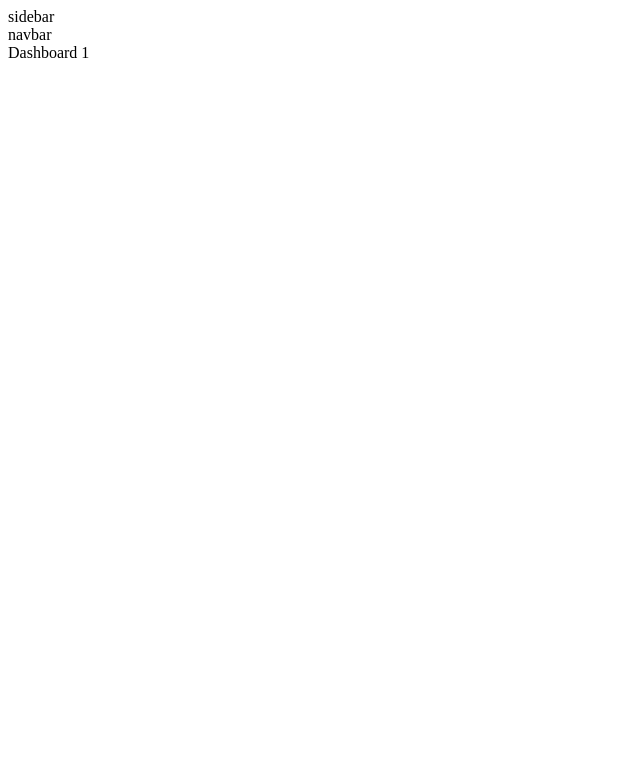
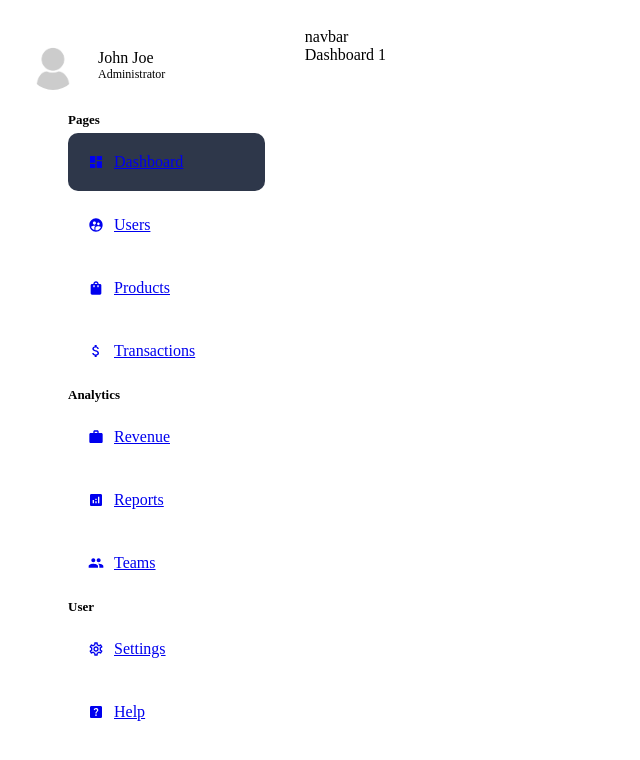
Before and after one commit to imkashishkathuria/admin-dashboard, a Next.js app: page /dashboard in a window 1280 px wide. Shown: the top 760 px of the page, without its empty margins (0-640 px from the left). Built offline with nearby package versions, Linux system fonts and the light colour scheme.

Commit message:
sidebar design

```diff
--- a/app/ui/dashboard/dashboard.module.css
+++ b/app/ui/dashboard/dashboard.module.css
@@ -0,0 +1,14 @@
+.container{
+    display: flex;
+}
+
+.menu{
+    flex: 1;
+    background-color: var(--bgSoft);
+    padding: 20px;
+}
+
+.content{
+    flex: 4;
+    padding: 20px;
+}
--- /dev/null
+++ b/app/ui/dashboard/sidebar/menuLink/menuLink.jsx
@@ -0,0 +1,22 @@
+"use client"
+
+import Link from 'next/link'
+import React from 'react'
+import styles from './menuLink.module.css'
+import { usePathname } from 'next/navigation'
+
+const MenuLink = ({item}) => {
+
+  const pathName = usePathname();
+
+  console.log(pathName);
+
+  return (
+    <Link href={item.path} className={`${styles.container} ${pathName === item.path && styles.active}`}>
+        {item.icon}
+        {item.title}
+    </Link>
+  )
+}
+
+export default MenuLink
--- /dev/null
+++ b/app/ui/dashboard/sidebar/menuLink/menuLink.module.css
@@ -0,0 +1,12 @@
+.container{
+    padding: 20px;
+    display: flex;
+    align-items: center;
+    gap: 10px;
+    margin: 5px 0px;
+    border-radius: 10px;
+}
+
+.container:hover, .active{
+    background-color: #2e374a;
+}
--- a/app/ui/dashboard/sidebar/sidebar.jsx
+++ b/app/ui/dashboard/sidebar/sidebar.jsx
@@ -1,9 +1,98 @@
 import React from 'react'
+import styles from './sidebar.module.css'
+import { MdDashboard, MdSupervisedUserCircle, MdShoppingBag, MdAttachMoney, MdWork, MdAnalytics, MdPeople, MdOutlineSettings, MdHelpCenter } from 'react-icons/md'
+import MenuLink from './menuLink/menuLink'
+import Image from 'next/image'
+
+const menuItems = [
+  {
+    title: "Pages",
+    list: [
+      {
+        title: "Dashboard",
+        path: "/dashboard",
+        icon: <MdDashboard />,
+
+      },
+      {
+        title: "Users",
+        path: "/dashboard/users",
+        icon: <MdSupervisedUserCircle />,
+
+      },
+      {
+        title: "Products",
+        path: "/dashboard/products",
+        icon: <MdShoppingBag />,
+
+      },
+      {
+        title: "Transactions",
+        path: "/dashboard/transactions",
+        icon: <MdAttachMoney />,
+
+      },
+
+    ],
+  },
+
+  {
+    title: "Analytics",
+    list: [
+      {
+        title: "Revenue",
+        path: "/dashboard/revenue",
+        icon: <MdWork />,
+      },
+      {
+        title: "Reports",
+        path: "/dashboard/reports",
+        icon: <MdAnalytics />,
+      },
+      {
+        title: "Teams",
+        path: "/dashboard/teams",
+        icon: <MdPeople />
+      },
+    ]
+  },
+  {
+    title: "User",
+    list: [
+      {
+        title: "Settings",
+        path: "/dashboard/settings",
+        icon: <MdOutlineSettings />,
+      },
+      {
+        title: "Help",
+        path: "/dashboard/help",
+        icon: <MdHelpCenter />,
+      },
+    ]
+  }
+]
 
 const Sidebar = () => {
   return (
-    <div>
-      sidebar
+    <div className={styles.container}>
+      <div className={styles.user}>
+        <Image className={styles.userImage} src="/noavatar.png" alt="" width="50" height="50" />
+        <div className={styles.userDetail}>
+          <span className={styles.username}> John Joe </span>
+          <span className={styles.userTitle}> Administrator </span>
+        </div>
+      </div>
+      <ul className={styles.list}>
+          {menuItems.map((cat)=>(
+            <li key={cat.title}>
+              <span className={styles.cat}>{cat.title}</span>
+              {cat.list.map((item)=>(
+                <MenuLink item={item} key={item.title} />
+              ))}
+              </li>
+          ))}
+        </ul>
     </div>
   )
 }
--- a/app/ui/dashboard/sidebar/sidebar.module.css
+++ b/app/ui/dashboard/sidebar/sidebar.module.css
@@ -0,0 +1,42 @@
+.container{
+    position: sticky;
+    top: 40px;
+}
+
+.user{
+    display: flex;
+    align-items: center;
+    gap: 20px;
+    margin-bottom: 20px;
+}
+
+.userImage{
+    border-radius: 50%;
+    object-fit: cover;
+}
+
+.userDetail{
+    display: flex;
+    flex-direction: column;
+
+}
+
+.username{
+    font-weight: 500;
+}
+
+.userTitle{
+    font-size: 12px;
+    color: var(--textSoft);
+}
+
+.list{
+    list-style: none;
+}
+
+.cat{
+    color: var(--textSoft);
+    font-weight: bold;
+    font-size: 13px;
+    margin: 10px 0px;
+}
--- a/app/ui/globals.css
+++ b/app/ui/globals.css
@@ -13,7 +13,7 @@
 }
 
 body{
-    background-color: var(-bg);
+    background-color: var(--bg);
     color: var(--text);
 }
 
--- a/package.json
+++ b/package.json
@@ -12,7 +12,8 @@
     "@next/eslint-plugin-next": "14.0.1",
     "next": "14.0.1",
     "react": "18",
-    "react-dom": "18"
+    "react-dom": "18",
+    "react-icons": "^4.11.0"
   },
   "devDependencies": {
     "eslint": "8",
```
Also changed, not shown: 1 other file (tests, documents, lock files or other folders).
